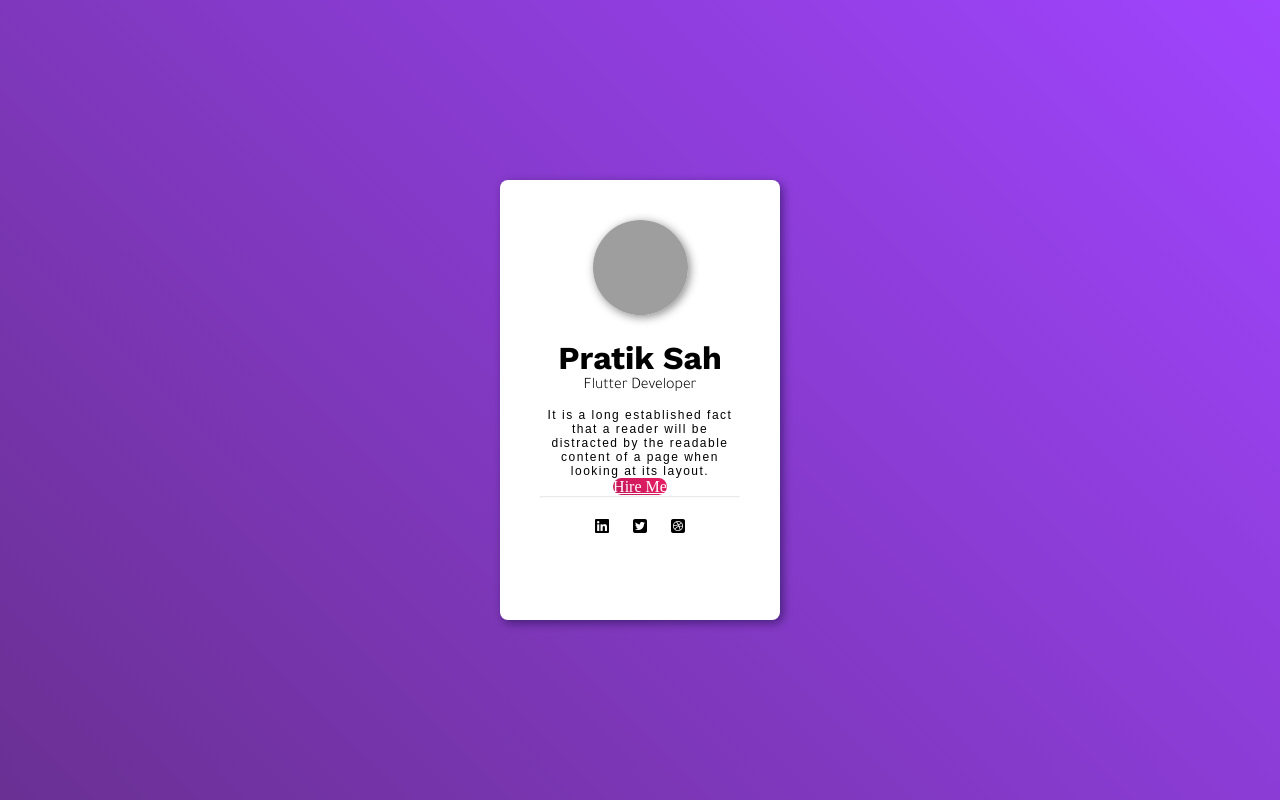
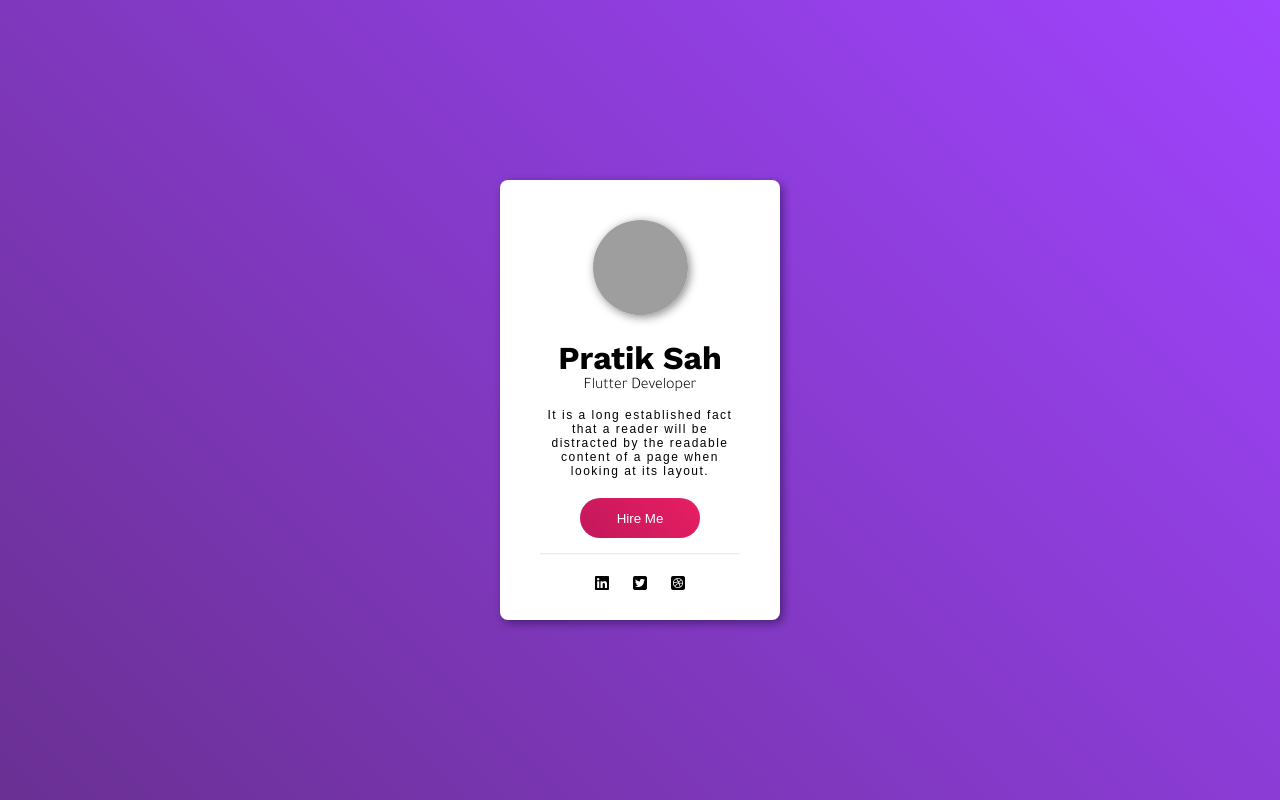
Before and after one commit to ThePratikSah/profile-card, a plain HTML site: page index.html in a window 1280 px wide. Drawn offline with nearby package versions, Linux system fonts and the light colour scheme; grey boxes are pictures that could not be loaded.

Commit message:
Update index.html

```diff
--- a/index.html
+++ b/index.html
@@ -19,7 +19,9 @@
           <h1 class="name">Pratik Sah</h1>
           <p class="role">Flutter Developer</p>
           <p class="bio">It is a long established fact that a reader will be distracted by the readable content of a page when looking at its layout.</p>
-          <a href="https://dribbble.com/pratiksah" target="_blank" class="btn hire-btn">Hire Me</a>
+          <button onclick="window.open('https://dribbble.com/pratiksah', '_blank')" class="btn hire-btn">
+            Hire Me
+          </button>
           <hr>
           <div class="profile">
             <div class="linkedin">
```
